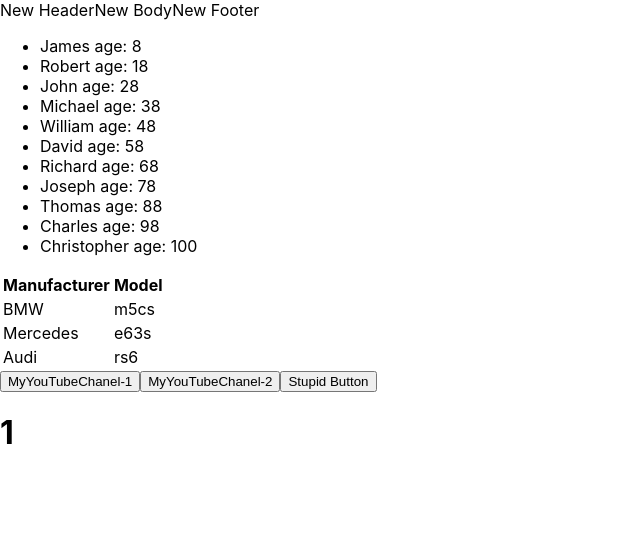
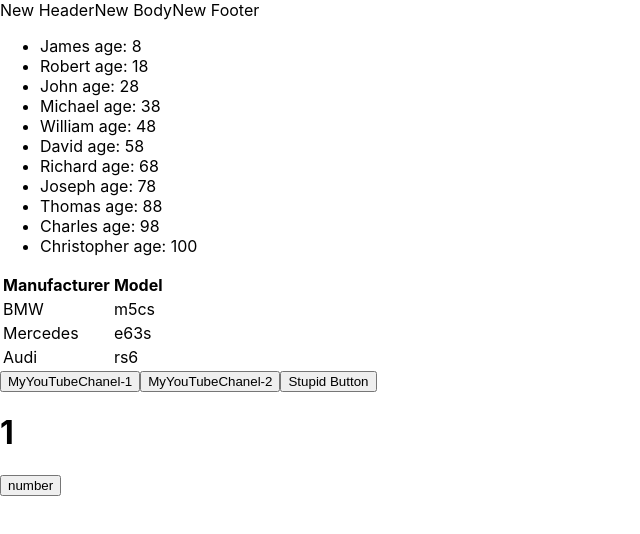
Before and after one commit to AnatolyNikol/microtasks, a React (Create React App) app: page / in a window 1280 px wide. Shown: the top 534 px of the page, without its empty margins (0-640 px from the left). Built offline with nearby package versions, Linux system fonts and the light colour scheme.

Commit message:
Add onClick

```diff
--- a/src/microtask 4/Hook.tsx
+++ b/src/microtask 4/Hook.tsx
@@ -3,9 +3,15 @@ import React from "react";
 export const Hook = () => {
     let a = 1;
 
+    const onClickHandler = () => {
+        ++a;
+        console.log(a)
+    }
+
     return (
         <>
             <h1>{a}</h1>
+            <button onClick={onClickHandler}>number</button>
         </>
     )
 }
```
